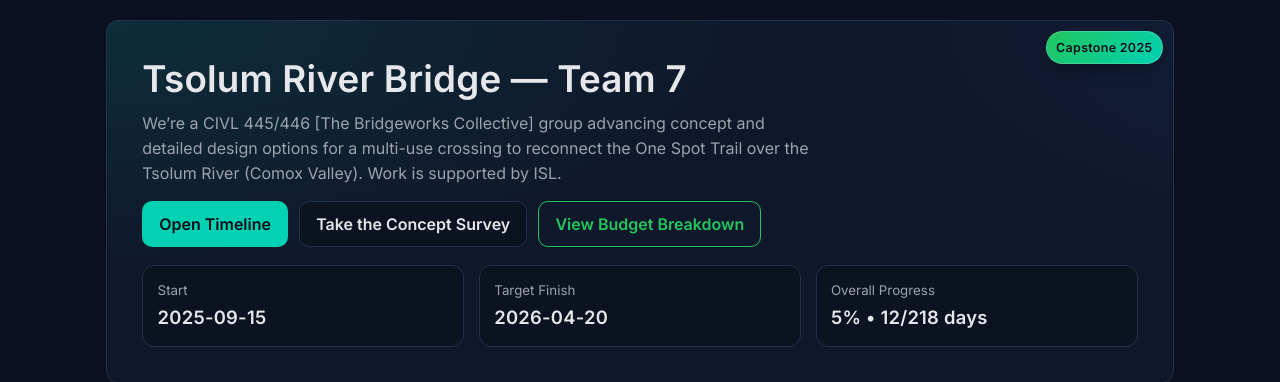
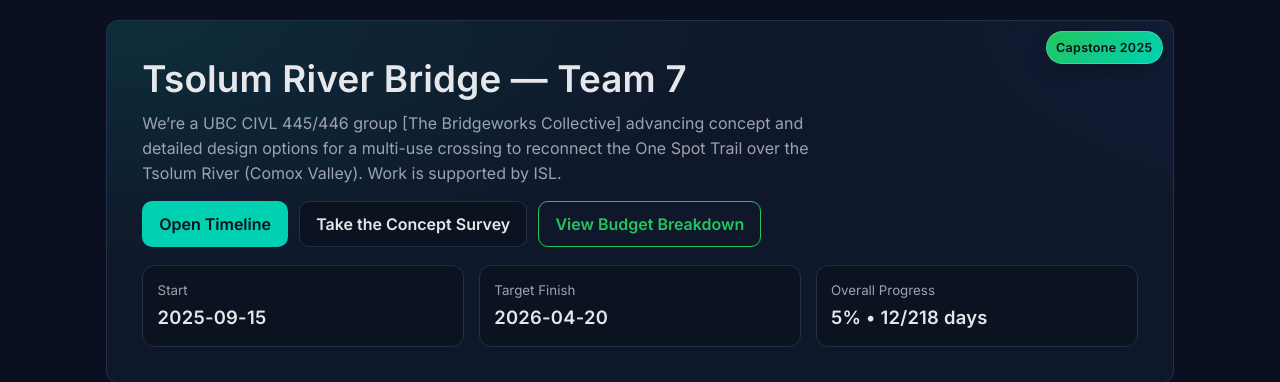
Before and after one commit to ZanderDent/445, a Flask app: page /home in a window 1280 px wide. Shown: the part 61-443 px from the top of the page. Run offline with Flask 3, Linux system fonts and the light colour scheme; some libraries are stand-ins or nearby versions.

Commit message:
rah rah rah

```diff
--- a/templates/home.html
+++ b/templates/home.html
@@ -254,7 +254,7 @@
   <span class="hero-badge">Capstone 2025</span>
   <h1>Tsolum River Bridge — Team 7</h1>
   <p>
-    We’re a CIVL 445/446 [The Bridgeworks Collective] group advancing concept and detailed design options for a multi-use crossing
+    We’re a UBC CIVL 445/446 group [The Bridgeworks Collective] advancing concept and detailed design options for a multi-use crossing
     to reconnect the One Spot Trail over the Tsolum River (Comox Valley). Work is supported by ISL.
   </p>
 
```
Also changed, not shown: 1 other file.
